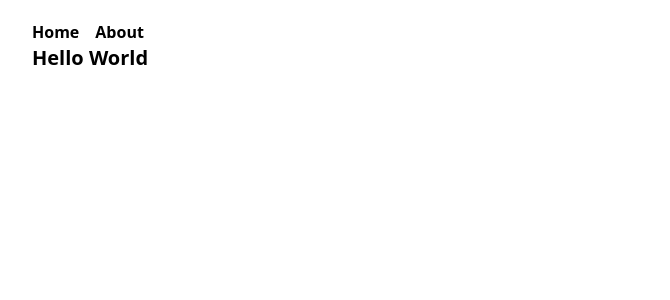
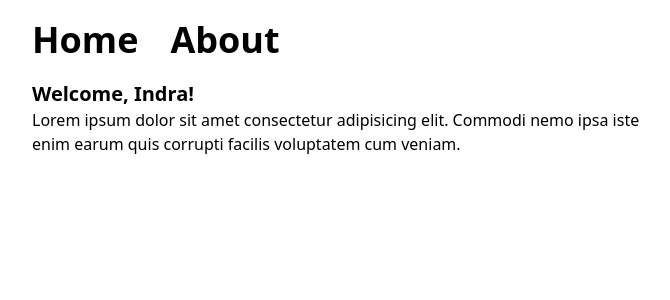
Before and after one commit to yasyaindra/next-blog, a Next.js app: page / in a window 1280 px wide. Shown: the top 300 px of the page, without its empty margins (288-958 px from the left). Built offline with nearby package versions, Linux system fonts and the light colour scheme.

Commit message:
set loading...

```diff
--- a/components/Head.tsx
+++ b/components/Head.tsx
@@ -4,12 +4,12 @@ import React from "react";
 const Head = () => {
   return (
     <>
-      <nav className="text-black font-bold">
-        <ul className="flex gap-4 mx-auto">
-          <li>
+      <nav className="text-black font-bold text-4xl mb-5">
+        <ul className="flex gap-x-8">
+          <li className="hover:text-sky-700 duration-300">
             <Link href="/">Home</Link>
           </li>
-          <li>
+          <li className="hover:text-sky-700 duration-300">
             <Link href="/about">About</Link>
           </li>
         </ul>
--- /dev/null
+++ b/components/Loading.tsx
@@ -0,0 +1,11 @@
+import React from "react";
+
+const Loading = () => {
+  return (
+    <div>
+      <h1>Loading</h1>
+    </div>
+  );
+};
+
+export default Loading;
--- a/pages/about.tsx
+++ b/pages/about.tsx
@@ -1,7 +1,13 @@
 import React from "react";
 
 const About = () => {
-  return <div>About</div>;
+  return (
+    <div>
+      <p>
+        Lorem ipsum dolor sit amet consectetur adipisicing elit. Nemo, dolores.
+      </p>
+    </div>
+  );
 };
 
 export default About;
--- a/pages/index.tsx
+++ b/pages/index.tsx
@@ -1,11 +1,29 @@
 import { Inter } from "next/font/google";
-
+import Loading from "@/components/Loading";
+import { useState } from "react";
 const inter = Inter({ subsets: ["latin"] });
 
 export default function Home() {
+  const [pageLoading, setPageLoading] = useState(true);
+
+  setTimeout(() => {
+    setPageLoading(false);
+  }, 2000);
+
   return (
     <div>
-      <h1 className="text-xl font-bold">Hello World</h1>
+      {pageLoading ? (
+        <Loading />
+      ) : (
+        <div>
+          <h1 className="text-xl font-bold">Welcome, Indra!</h1>
+          <p>
+            Lorem ipsum dolor sit amet consectetur adipisicing elit. Commodi
+            nemo ipsa iste enim earum quis corrupti facilis voluptatem cum
+            veniam.
+          </p>
+        </div>
+      )}
     </div>
   );
 }
```
